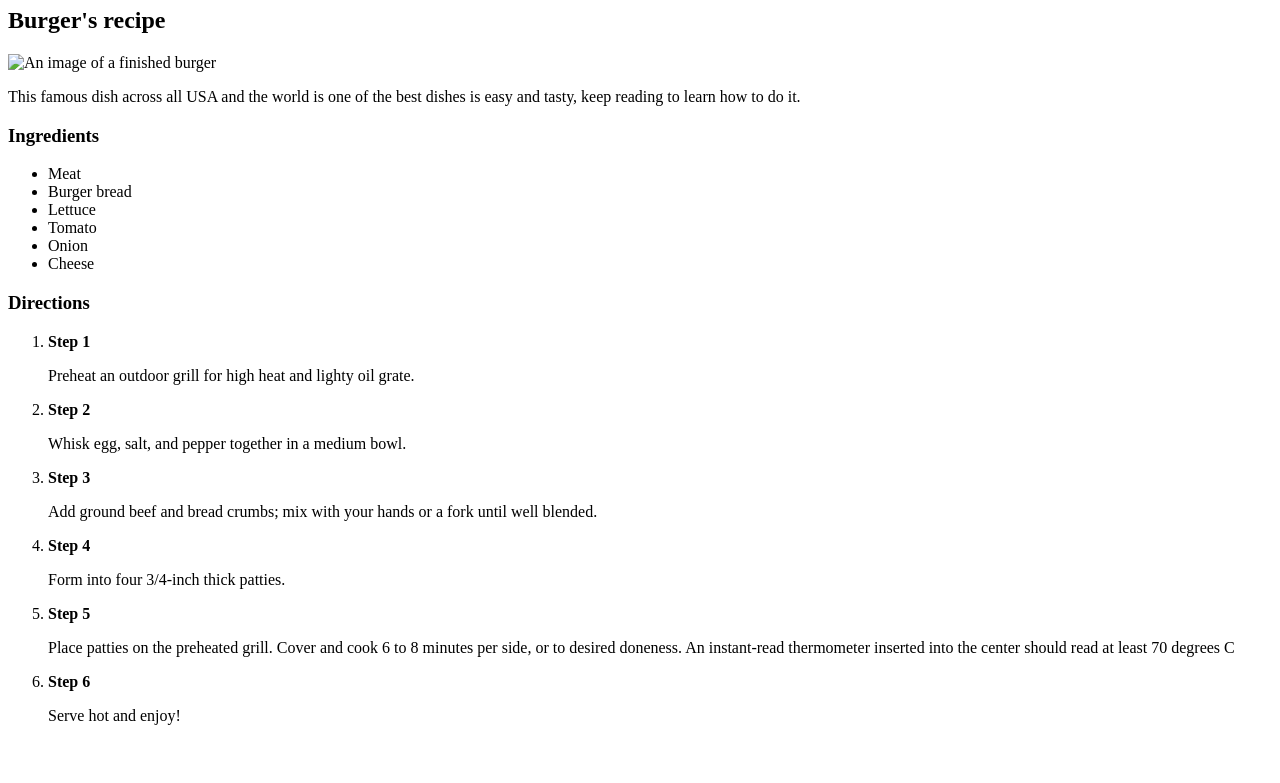
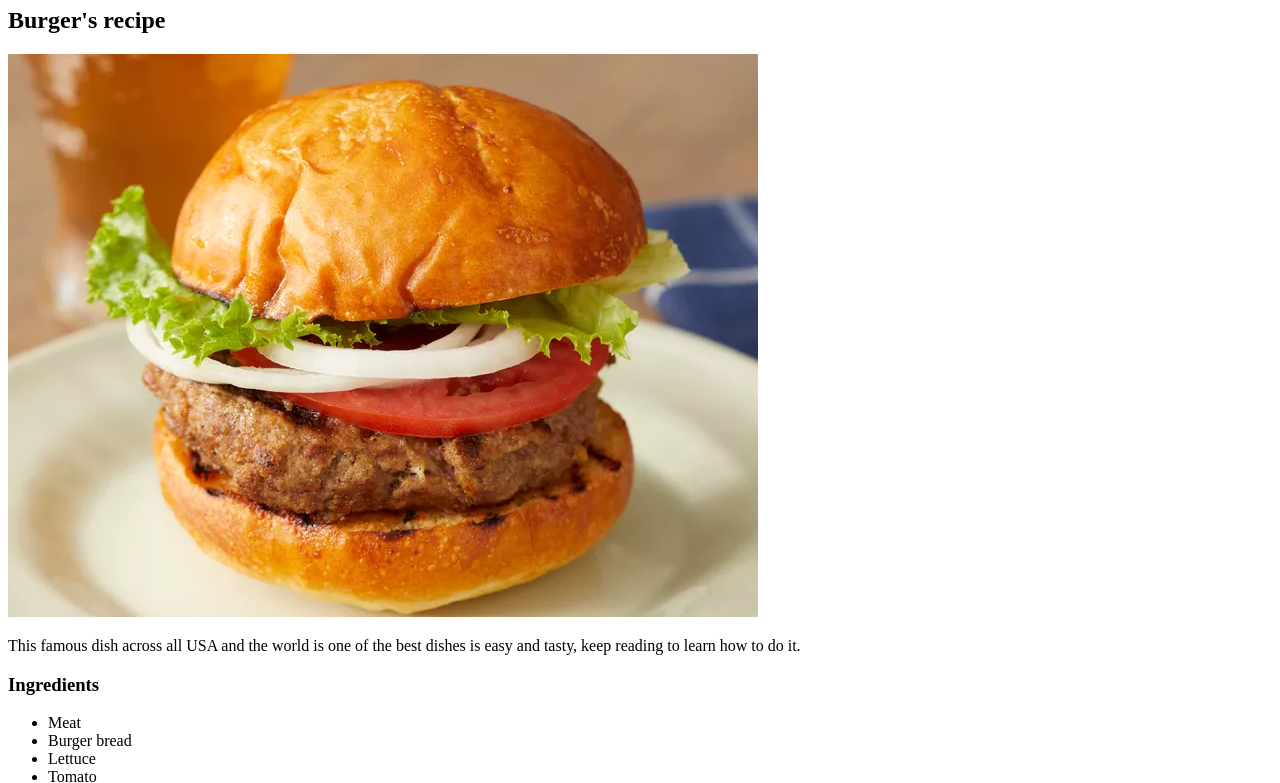
Before and after one commit to AngelTaRa99/odin_recipes, a plain HTML site: page recipes/burger.html in a window 1280 px wide. Shown: the part 73-856 px from the top of the page. Before the commit the page ends 814 px from the top, so only its background shows below. Drawn offline with Linux system fonts and the light colour scheme.

Commit message:
Add burger image in burger recipe

```diff
--- a/recipes/burger.html
+++ b/recipes/burger.html
@@ -9,7 +9,7 @@
 <body>
     <h1>Cooking with Angel</h1>
     <h2>Burger's recipe</h2>
-    <img src="" alt="An image of a finished burger">
+    <img src="../images/burger.jpg" alt="An image of a finished burger">
     <p>This famous dish across all USA and the world is one of the best dishes is easy and tasty, keep reading to learn
         how to do it.</p>
     <h3>Ingredients</h3>
```
Also changed, not shown: images/burger.jpg (added).
